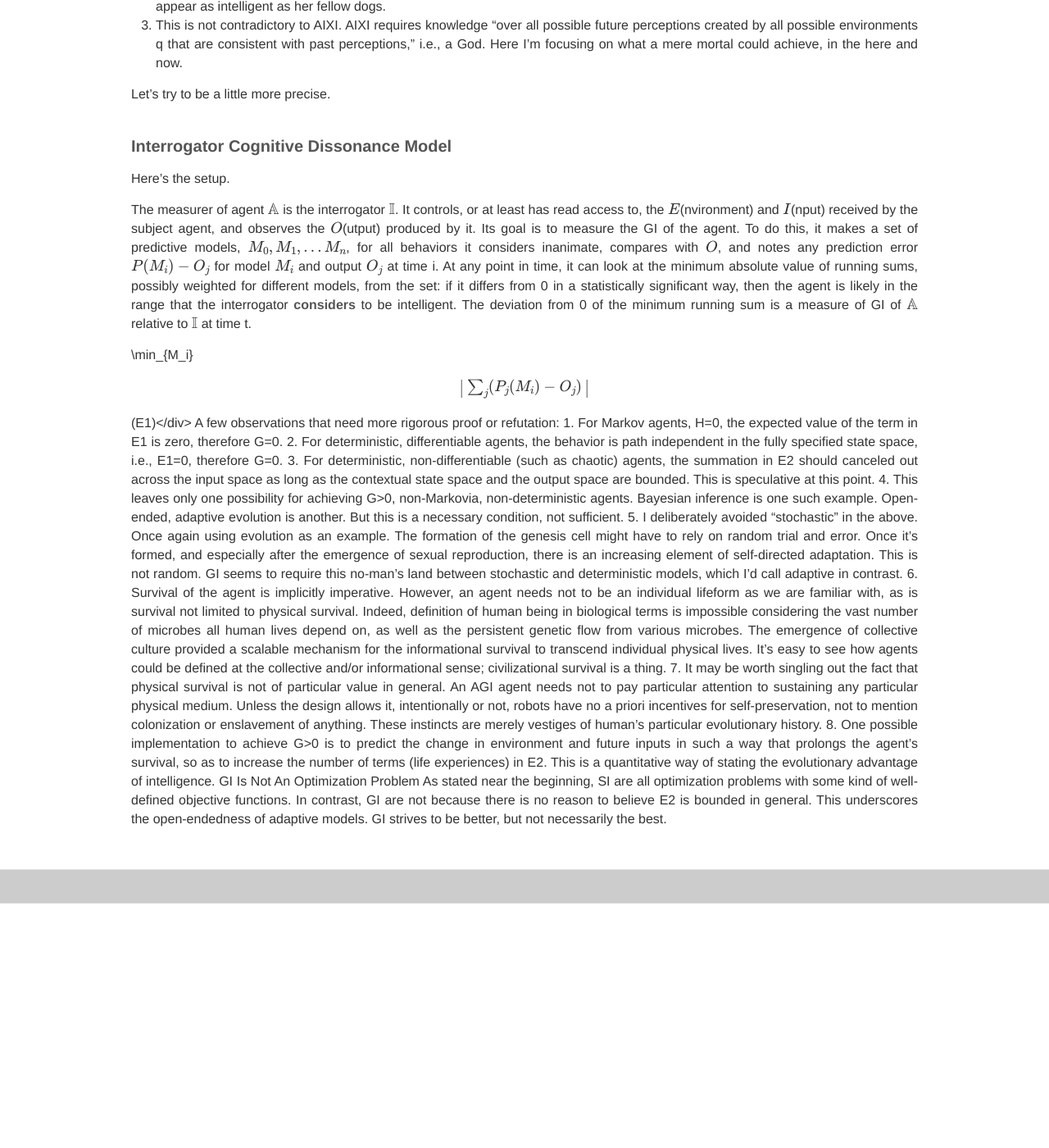
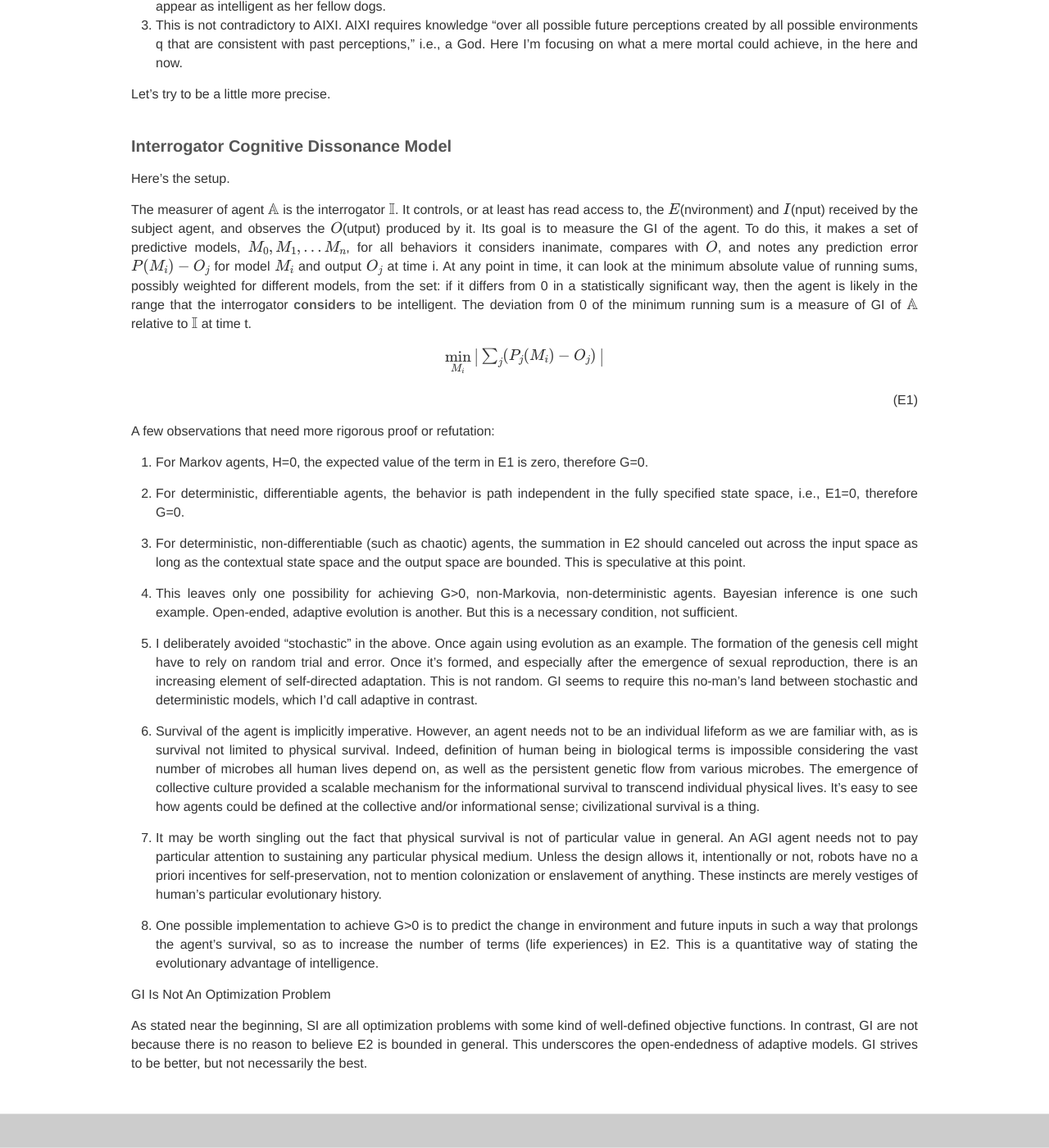
Before and after one commit to BoPengAI/A-Matter-of-Mind, a Jekyll site: the page built from _posts/2022-01-01-a-measure-of-general-intelligence.markdown, in a window 1280 px wide and 1400 px high, scrolled down 1490 px. Shown: the whole window at 82% size. Built offline with Jekyll 4.4.1, drawn with Linux system fonts in a browser that asks for light colours; nearby versions of some CDN libraries; our own code applies the rules of GitHub Pages for plain Markdown files; formulas are drawn with MathJax 3; before the commit the page ends 2592 px from its top, so only the background shows below that.

Commit message:
Update 2022-01-01-a-measure-of-general-intelligence.markdown

```diff
--- a/_posts/2022-01-01-a-measure-of-general-intelligence.markdown
+++ b/_posts/2022-01-01-a-measure-of-general-intelligence.markdown
@@ -35,7 +35,7 @@ Here's the setup.
 
 The measurer of agent $$\mathbb{A}$$ is the interrogator $$\mathbb{I}$$. It controls, or at least has read access to, the $$E$$(nvironment) and $$I$$(nput) received by the subject agent, and observes the $$O$$(utput) produced by it. Its goal is to measure the GI of the agent. To do this, it makes a set of predictive models, $${M_0, M_1, ...M_n}$$, for all behaviors it considers inanimate, compares with $$O$$, and notes any prediction error $$P(M_i)-O_j$$ for model $$M_i$$ and output $$O_j$$ at time i. At any point in time, it can look at the minimum absolute value of running sums, possibly weighted for different models, from the set: if it differs from 0 in a statistically significant way, then the agent is likely in the range that the interrogator <b>considers</b> to be intelligent. The deviation from 0 of the minimum running sum is a measure of GI of $$\mathbb{A}$$ relative to $$\mathbb{I}$$ at time t.
 
-<dic text-align=right>\min_{M_i}\begin{vmatrix}\sum_{j}(P_j(M_i)-O_j)\end{vmatrix}             (E1)</div>
+<div align="right">$$\min_{M_i}\begin{vmatrix}\sum_{j}(P_j(M_i)-O_j)\end{vmatrix}$$             (E1)</div>
 
 
 
```
